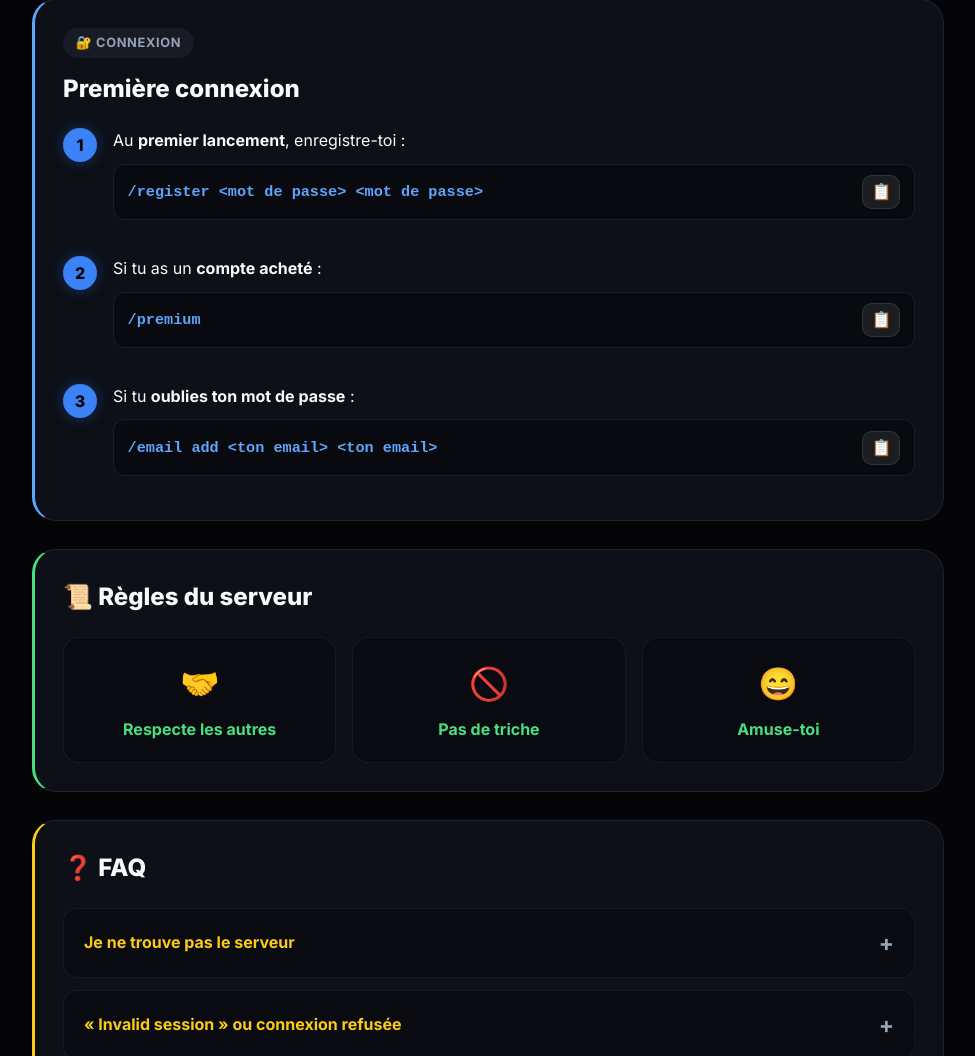
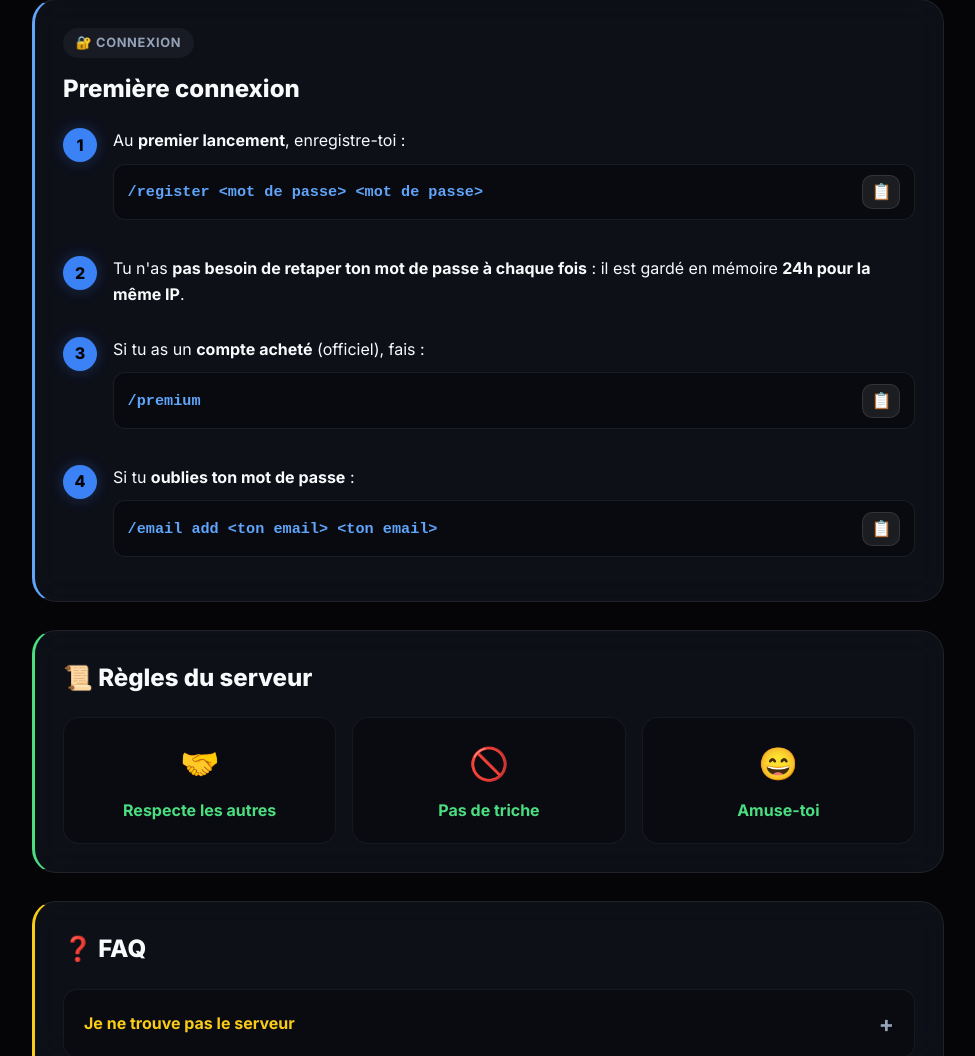
Before and after one commit to lerenard1fr/minecraft-entre-potes, a plain HTML site: page index.html in a window 1280 px wide. Shown: the part 1285-2341 px from the top of the page, without its empty margins (152-1127 px from the left). Drawn offline with Linux system fonts and the light colour scheme.

Commit message:
Correction texte connexion : session 24h par IP

```diff
--- a/index.html
+++ b/index.html
@@ -116,7 +116,13 @@
                     <div class="step">
                         <div class="step-number">2</div>
                         <div class="step-content">
-                            <p>Si tu as un <strong>compte acheté</strong> :</p>
+                            <p>Tu n'as <strong>pas besoin de retaper ton mot de passe à chaque fois</strong> : il est gardé en mémoire <strong>24h pour la même IP</strong>.</p>
+                        </div>
+                    </div>
+                    <div class="step">
+                        <div class="step-number">3</div>
+                        <div class="step-content">
+                            <p>Si tu as un <strong>compte acheté</strong> (officiel), fais :</p>
                             <div class="code-box">
                                 <code>/premium</code>
                                 <button class="copy-btn" data-copy="/premium" title="Copier">📋</button>
@@ -124,7 +130,7 @@
                         </div>
                     </div>
                     <div class="step">
-                        <div class="step-number">3</div>
+                        <div class="step-number">4</div>
                         <div class="step-content">
                             <p>Si tu <strong>oublies ton mot de passe</strong> :</p>
                             <div class="code-box">
```
